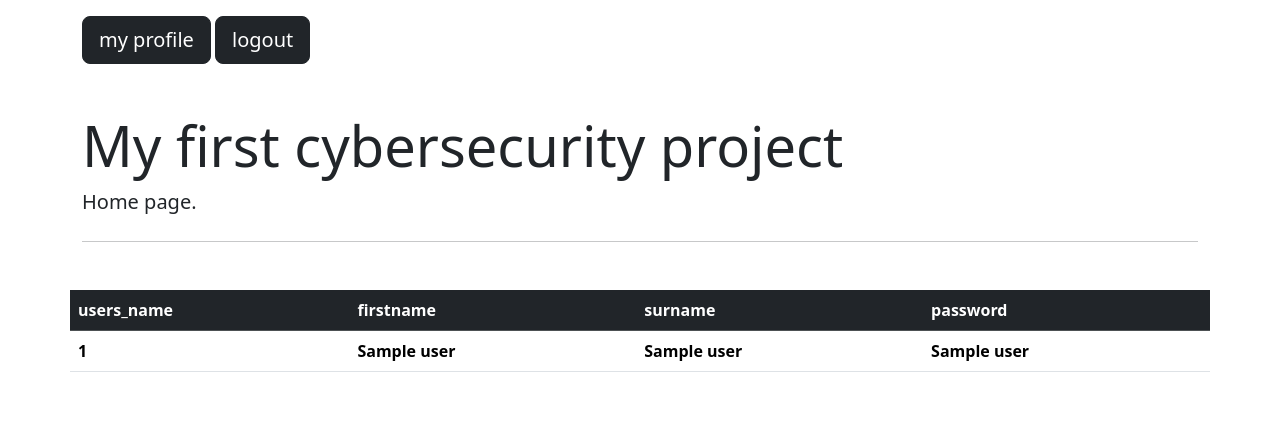
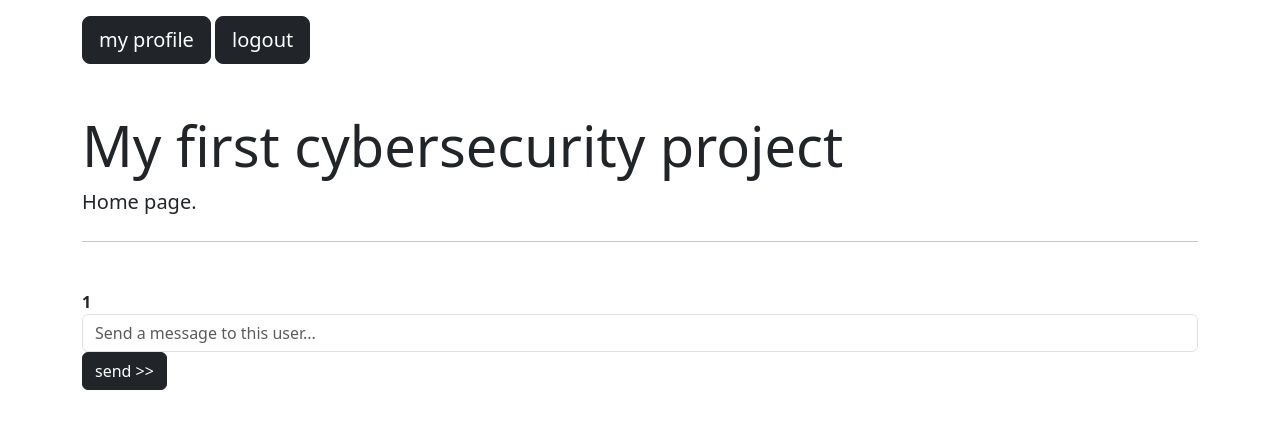
Before and after one commit to YehudaWieder/websiteSequrityProject, a Flask app: template templates/home_page.html in a window 1280 px wide. Shown: the top 429 px of the page. Run offline with Flask 3, Linux system fonts and the light colour scheme; the template is opened without the code that fills it: most values are stand-ins (such as "Sample title", 1, 10 or a date in 2020); lists and menus that the app fills with data are empty.

Commit message:
commit for report

```diff
--- a/app.py
+++ b/app.py
@@ -1,11 +1,15 @@
 from flask import Flask, render_template, request, session, redirect, url_for
 import sqlite3
 import os
+import bcrypt
 
 local_db = "users_db.db"
 
 app = Flask(__name__)
 app.secret_key = os.urandom(24)
+app.config['SESSION_COOKIE_SECURE'] = True
+app.config['SESSION_COOKIE_HTTPONLY'] = True
+app.config['SESSION_COOKIE_SAMESITE'] = 'Lax'
 
 
 @app.route('/')
@@ -17,11 +21,10 @@ def home_page():
     else:
         return redirect(url_for('login'))
 
-
-@app.route('/sign_in', methods=['GET', 'POST'])
-def sign_in():
+@app.route('/sign_up', methods=['GET', 'POST'])
+def sign_up():
     if request.method == 'GET':
-        return render_template('sign_in.html')
+        return render_template('sign_up.html')
     else:
         user_details = (
             request.form['user_name'],
@@ -30,7 +33,7 @@ def sign_in():
             request.form['password']
         )
         insert_user(user_details)
-        return render_template('sign_in_success.html')
+        return render_template('sign_up_success.html')
 
 
 @app.route('/login', methods=['GET', 'POST'])
@@ -42,7 +45,7 @@ def login():
         password = request.form['password']
         auth_result = authenticate_user(username, password)
         if auth_result == "user not exist":
-            return redirect(url_for('sign_in'))
+            return redirect(url_for('sign_up'))
         elif auth_result:
             session['user_name'] = username
             return render_template('login_success.html', username=username)
@@ -110,14 +113,16 @@ def authenticate_user(user_name_input, password_input):
     cursor.execute(sql_execute_string, (user_name_input,))
     user_data = cursor.fetchall()
     if user_data:
-        user_password = user_data[0][0]
-        return user_password == password_input
+        stored_hashed_password = user_data[0][0]
+        return bcrypt.checkpw(password_input.encode(), stored_hashed_password)
     return "user not exist"
 
 
 def insert_user(user_details):
     connection = sqlite3.connect(local_db)
     cursor = connection.cursor()
+    hashed_password = bcrypt.hashpw(user_details[3].encode(), bcrypt.gensalt())
+    user_details = (user_details[0], user_details[1], user_details[2], hashed_password)
     sql_execute_string = 'INSERT INTO users_table (user_name, firstname, surname, password) VALUES (?, ?, ?, ?)'
     cursor.execute(sql_execute_string, user_details)
     connection.commit()
--- a/templates/home_page.html
+++ b/templates/home_page.html
@@ -23,26 +23,13 @@
     <hr class="my-4">
 </div>
 
-<table class="table container mt-5 mb-5">
-    <thead class="table-dark">
-    <tr>
-        <th scope=col>users_name</th>
-        <th scope=col>firstname</th>
-        <th scope=col>surname</th>
-        <th scope=col>password</th>
-    </tr>
-    </thead>
-    <tbody>
-    {% for user in users_data %}
-    <tr>
-        <th scope=row>{{ user[0] }}</th>
-        <th>{{ user[1] }}</th>
-        <th>{{ user[2] }}</th>
-        <th>{{ user[3] }}</th>
-    </tr>
-    {% endfor %}
-    </tbody>
-</table>
+{% for user in users_data %}
+<div class="container mt-3">
+    <b>{{ user[0] }}</b>
+    <input type="text" class="form-control" id="message" name="message" placeholder="Send a message to this user...">
+    <button type="submit" class="btn btn-primary btn-dark">send >></button>
+</div>
+{% endfor %}
 
 <!-- Optional JavaScript; choose one of the two! -->
 
--- a/templates/login.html
+++ b/templates/login.html
@@ -17,7 +17,7 @@
 
 <div class="jumbotron container mt-3 mb-5">
     <a class="btn btn-primary btn-lg btn-dark" href="{{ url_for('home_page') }}" role="button">home page</a>
-    <a class="btn btn-primary btn-lg btn-dark" href="{{ url_for('sign_in') }}" role="button">sign in</a>
+    <a class="btn btn-primary btn-lg btn-dark" href="{{ url_for('sign_up') }}" role="button">sign up</a>
     <a class="btn btn-primary btn-lg btn-dark" href="{{ url_for('login') }}" role="button">login</a>
     <a class="btn btn-primary btn-lg btn-dark" href="{{ url_for('my_profile') }}" role="button">my profile</a>
     <h1 class="display-4 mt-5">My first cybersecurity project</h1>
--- a/templates/sign_in_success.html
+++ b/templates/sign_up_success.html
@@ -10,21 +10,21 @@
           integrity="sha384-dpuaG1suU0eT09tx5plTaGMLBsfDLzUCCUXOY2j/LSvXYuG6Bqs43ALlhIqAJVRb" crossorigin="anonymous">
     <link rel="stylesheet" type="text/css" href="{{ url_for('static', filename='css/styles.css') }}">
 
-    <title>sign in success</title>
+    <title>sign up success</title>
 </head>
 <body>
 
 
 <div class="jumbotron container mt-3 mb-5">
     <a class="btn btn-primary btn-lg btn-dark" href="{{ url_for('home_page') }}" role="button">home page</a>
-    <a class="btn btn-primary btn-lg btn-dark" href="{{ url_for('sign_in') }}" role="button">sign in</a>
+    <a class="btn btn-primary btn-lg btn-dark" href="{{ url_for('sign_up') }}" role="button">sign up</a>
     <a class="btn btn-primary btn-lg btn-dark" href="{{ url_for('login') }}" role="button">login</a>
     <a class="btn btn-primary btn-lg btn-dark" href="{{ url_for('my_profile') }}" role="button">my profile</a>
     <h1 class="display-4 mt-5">My first cybersecurity project.</h1>
     <hr class="my-4">
 </div>
 
-<h1 class="container d-flex align-items-center justify-content-center">YOU'RE SIGN IN SUCCESSFULLY.</h1>
+<h1 class="container d-flex align-items-center justify-content-center">YOU'RE SIGN UP SUCCESSFULLY.</h1>
 
 <!-- Optional JavaScript; choose one of the two! -->
 
```
Also changed, not shown: templates/sign_up.html (renamed from templates/sign_in.html, +7 -7 lines).
